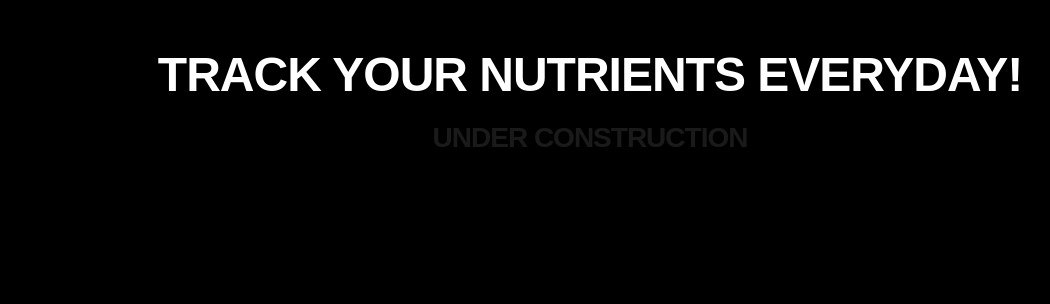
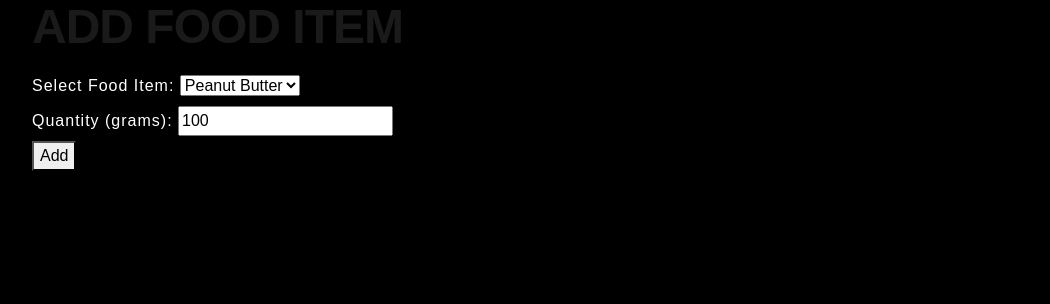
Before and after one commit to Santhoshcv19/HealthSync, a Django app: page /nutrient in a window 1280 px wide. Shown: the part 93-397 px from the top of the page, without its empty margins (50-1100 px from the left). Run offline with Django 4.2, Linux system fonts and the light colour scheme; a user stored in the database is signed in; data comes from the database, SQL or seed files in the repository; both versions use the stored data as it was after the commit; some libraries are stand-ins or nearby versions; some web fonts are replaced.

Commit message:
Created Nutrient Page

```diff
--- a/SIH_Fitness/urls.py
+++ b/SIH_Fitness/urls.py
@@ -26,6 +26,7 @@ urlpatterns = [
     path('',views.home, name='home'),
     path('workoutlogging', views.workoutlogging, name='workoutlogging'),
     path('nutrient',views.nutrient, name='nutrient'),
+    path('calorie_tracker',views.calorie_tracker, name='calorie_tracker'),
     path('supplement',views.supplement, name='supplement'),
     path('cart', views.cart, name='cart'),
     path('add_to_cart/<int:product_id>/', views.add_to_cart, name='add_to_cart'),
--- a/fitness/admin.py
+++ b/fitness/admin.py
@@ -1,5 +1,5 @@
 from django.contrib import admin
-from .models import MacroNutrients, Workout, Product, CartItem, UploadedFile
+from .models import MacroNutrients, Workout, Product, CartItem, UploadedFile, FoodItem, CalorieIntake
 
 admin.site.register(MacroNutrients)
 
@@ -12,3 +12,7 @@ admin.site.register(Product)
 admin.site.register(CartItem)
 
 admin.site.register(UploadedFile)
+
+admin.site.register(FoodItem)
+
+admin.site.register(CalorieIntake)
--- a/fitness/models.py
+++ b/fitness/models.py
@@ -33,3 +33,14 @@ class CartItem(models.Model):
 class UploadedFile(models.Model):
     file = models.FileField(upload_to='uploads/')
     uploaded_at = models.DateTimeField(auto_now_add=True)
+
+class FoodItem(models.Model):
+    name = models.CharField(max_length=100)
+    calories_per_100g = models.PositiveIntegerField()  # Calories per 100 grams
+    unit_name = models.CharField(max_length=20, default='grams')
+
+class CalorieIntake(models.Model):
+    user = models.ForeignKey(User, on_delete=models.CASCADE)
+    date = models.DateField()
+    food_item = models.ForeignKey(FoodItem, on_delete=models.CASCADE)
+    quantity = models.PositiveIntegerField(default=100)
--- a/fitness/templates/fitness/nutrient.html
+++ b/fitness/templates/fitness/nutrient.html
@@ -6,9 +6,22 @@
 
 <div class="container">
     <br>
-    <br><br><br><br>
-    <h1 style="color: white; text-align: center;">Track Your Nutrients Everyday!</h1>
-    <h3 style="text-align: center;">Under Construction</h3>
+    <br><br>
+    <h1>Add Food Item</h1>
+    <form method="post">
+        {% csrf_token %}
+        <label for="food_item">Select Food Item:</label>
+        <select name="food_item">
+            {% for food_item in food_items %}
+                <option value="{{ food_item.id }}">{{ food_item.name }}</option>
+            {% endfor %}
+        </select>
+        <br>
+        <label for="quantity">Quantity (grams):</label>
+        <input type="number" name="quantity" value="100" min="1">
+        <br>
+        <button type="submit">Add</button>
+    </form>
 </div>
 
 {% endblock %}
--- a/fitness/views.py
+++ b/fitness/views.py
@@ -2,8 +2,10 @@ from django.shortcuts import render, redirect,  get_object_or_404
 from django.urls import reverse_lazy
 from django.views import generic
 from django.contrib.auth.forms import UserCreationForm
+from django.contrib.auth.decorators import login_required
 from .forms import WorkoutForm, Workoutlogform, DateForm, FileUploadForm
-from .models import Workout, Product, CartItem
+from .models import Workout, Product, CartItem, FoodItem, CalorieIntake
+from datetime import date
 import csv
 import datetime
 import pytz
@@ -17,8 +19,32 @@ def workoutlogging(request):
 def routine(request):
     return render(request, "fitness/routine.html")
 
+
+@login_required
 def nutrient(request):
-    return render(request, "fitness/nutrient.html")
+    if request.method == 'POST':
+        food_item_id = request.POST['food_item']
+        quantity = int(request.POST['quantity'])
+        food_item = FoodItem.objects.get(pk=food_item_id)
+        calorie_intake = (food_item.calories_per_100g / 100) * quantity
+
+        CalorieIntake.objects.create(
+            user=request.user,
+            date=date.today(),
+            food_item=food_item,
+            quantity=quantity
+        )
+        return redirect('calorie_tracker')
+
+    food_items = FoodItem.objects.all()
+    return render(request, 'fitness/nutrient.html', {'food_items': food_items})
+
+@login_required
+def calorie_tracker(request):
+    today = date.today()
+    calorie_intake = CalorieIntake.objects.filter(user=request.user, date=today).select_related('food_item')
+    total_calories = sum((item.food_item.calories_per_100g / 100) * item.quantity for item in calorie_intake)
+    return render(request, 'fitness/calorie_tracker.html', {'calorie_intake': calorie_intake, 'total_calories': total_calories})
 
 def supplement(request):
     products = Product.objects.all()
```
Also changed, not shown: fitness/templates/fitness/calorie_tracker.html (added, +22 -0 lines), db.sqlite3, fitness/migrations/0007_fooditem_calorieintake.py (added).
